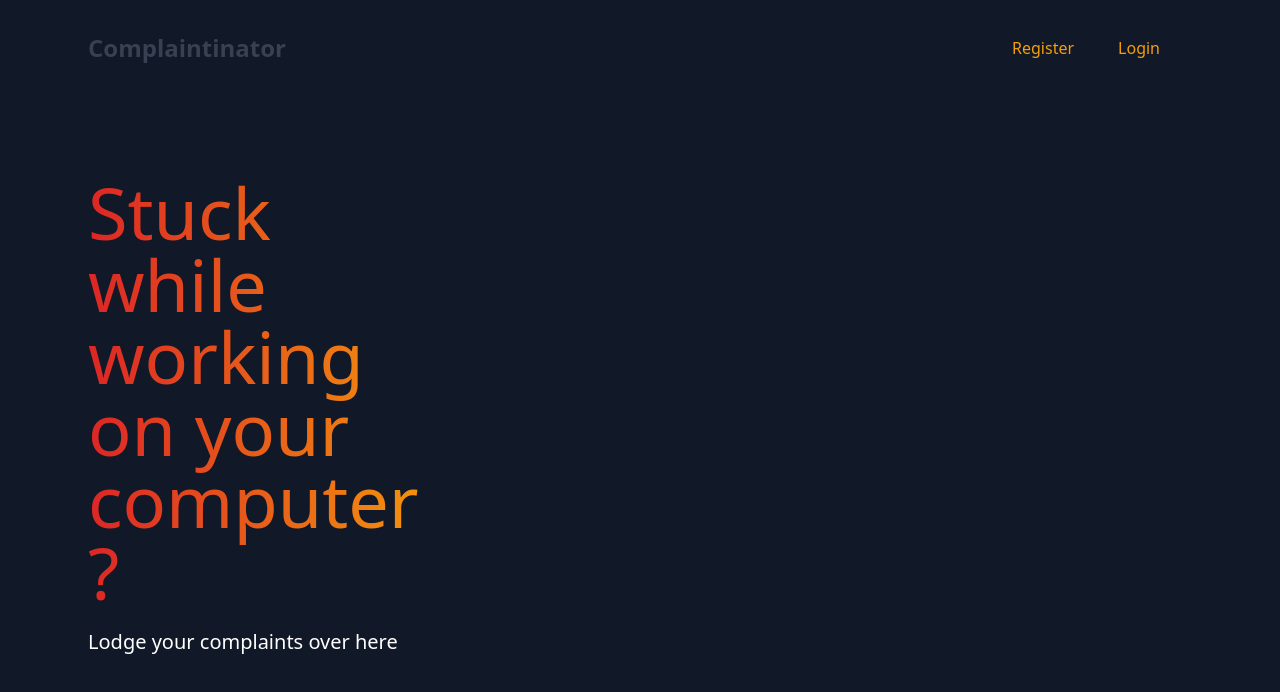
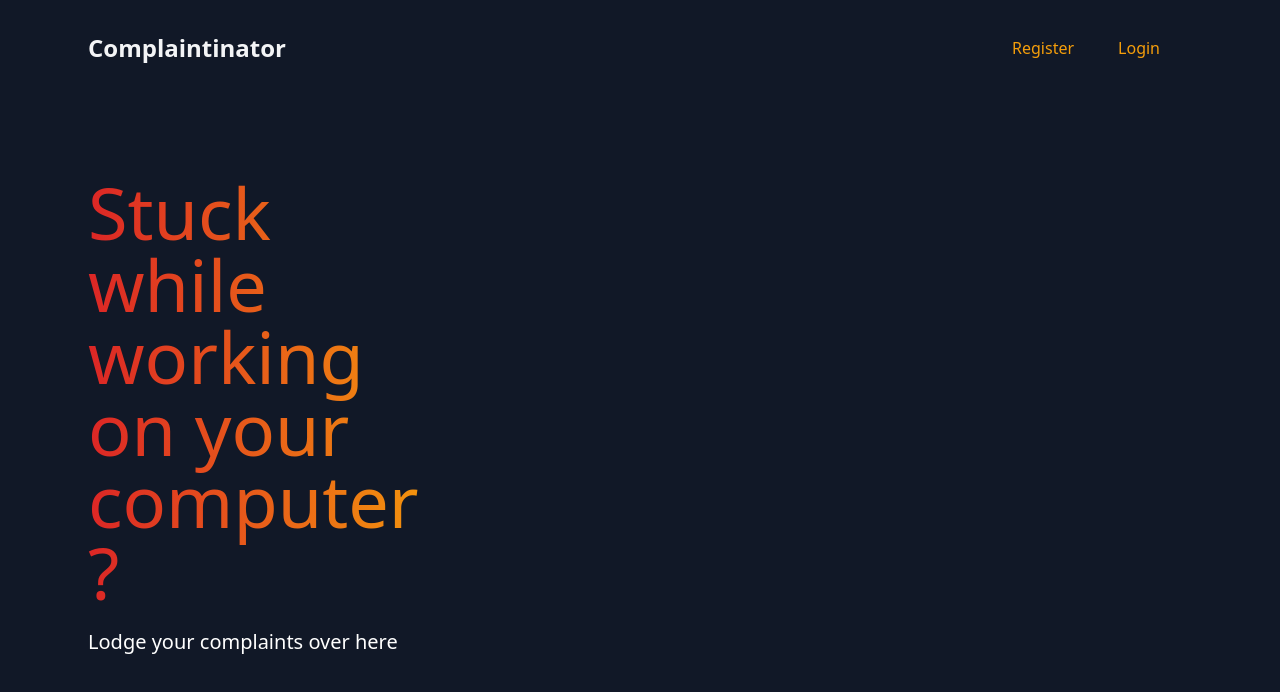
Before and after one commit to complaintinator/complaintinator-firebase, a React (Create React App) app: page / in a window 1280 px wide. Shown: the top 692 px of the page. Built offline with nearby package versions, Linux system fonts and the light colour scheme; no server answers; what javascript-time-ago would draw is missing.

Commit message:
Made some changes

```diff
--- a/src/components/cards.jsx
+++ b/src/components/cards.jsx
@@ -1,5 +1,6 @@
 import { useState } from "react";
 import up from "../icons/up.png";
+import moment from "moment";
 
 function Cards({ instance }) {
   const [initDrop, setDrop] = useState(false);
@@ -21,6 +22,11 @@ function Cards({ instance }) {
         >
           {instance.title}
         </p>
+        {instance.createdOn && (
+          <p className="mt-2 text-gray-200 font-light text-sm">
+            {moment(instance.createdOn.toDate()).calendar()}
+          </p>
+        )}
         {initDrop && (
           <div>
             <img
--- a/src/components/dashboardNavbar.jsx
+++ b/src/components/dashboardNavbar.jsx
@@ -24,7 +24,7 @@ function Dashboardnav({ setSidebar }) {
           New Complaint
         </button>
         <NavLink
-          to="/"
+          to="/search"
           className="text-white border-b-2 border-blue-500 hover:bg-white p-3 hover:text-blue-500 mx-5 transition duration-200 ease-in-out"
           exact
         >
--- a/src/components/navbar.jsx
+++ b/src/components/navbar.jsx
@@ -9,7 +9,7 @@ function Navbar() {
     <header className="mx-auto max-w-6xl px-6 bg-transparent">
       <div className="relative md:flex flex-row justify-between py-4 align-center md:py-6">
         <div className="flex items-center flex-1">
-          <p className="text-3xl font-bold text-gray-700 md:text-2xl hidden md:inline">
+          <p className="text-3xl font-bold text-gray-100 md:text-2xl hidden md:inline">
             Complaintinator
           </p>
         </div>
```
